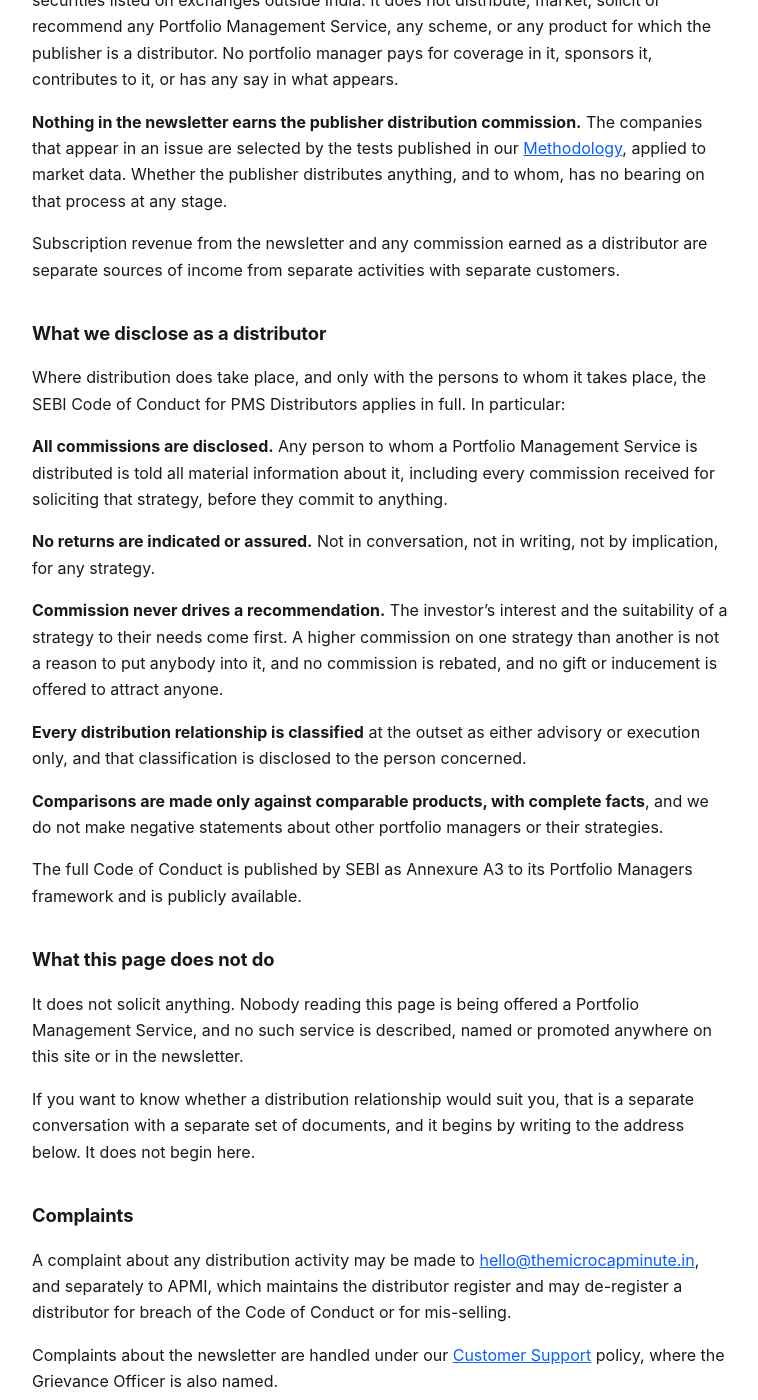
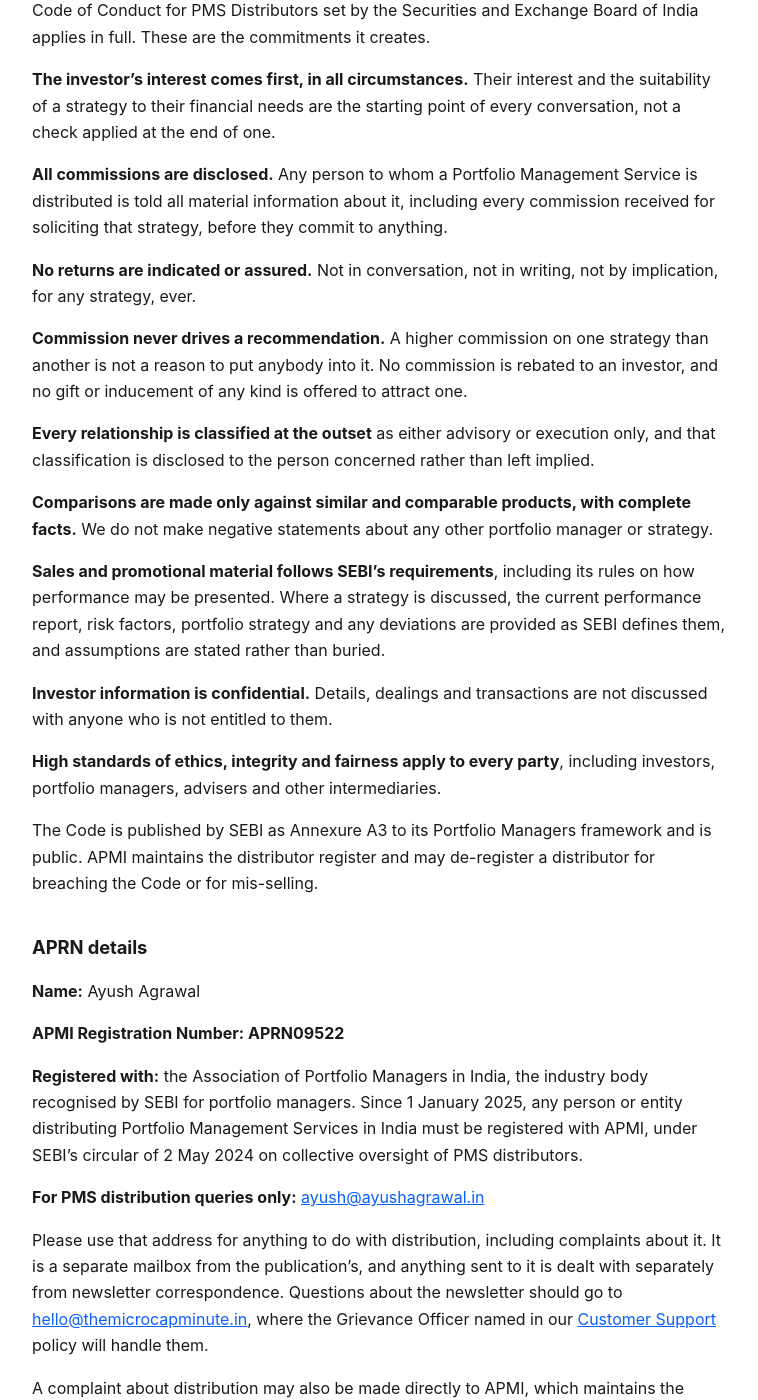
Before and after one commit to themicrocapinvestor/MM-Policies, a Jekyll site: the page built from distributor.md, in a window 1280 px wide and 1400 px high, scrolled down 932 px. Shown: the whole window, without its empty margins (260-1018 px from the left). Built offline with Jekyll 4.4.1, drawn with Linux system fonts in a browser that asks for light colours; some of the changed text lies outside the part shown.

Commit message:
Distributor page: code of conduct first, APRN details below it
Restructured into the two parts it should have been. The code of conduct is the
substance and now leads, written out as nine plain commitments taken from SEBI's
Annexure A3 rather than as a citation. The registration details sit underneath
it, where somebody checking a number will look for them.

Retitled from Distributor Disclosure to Distributor Code of Conduct, on the
index too, because that is what the page mostly is.

PMS distribution queries now go to ayush@ayushagrawal.in, a separate mailbox
from the publication's. Complaints about distribution go there or direct to
APMI; anything about the newsletter stays with hello@themicrocapminute.in and
the Grievance Officer named in Customer Support. Two activities, two addresses,
which is the same reason this page exists at all.

```diff
--- a/distributor.md
+++ b/distributor.md
@@ -1,35 +1,18 @@
 ---
 layout: default
-title: Distributor Disclosure
+title: Distributor Code of Conduct
 ---
 
-# Distributor disclosure
+# Distributor code of conduct
 
 *Last updated: 10 August 2026*
 
-This page exists because the publisher of The Microcap Minute Global holds a registration
-that readers are entitled to know about, and because the two activities must not be
-confused with one another.
+The publisher of The Microcap Minute Global is separately a registered distributor of
+Portfolio Management Services in India. That is a different activity from this
+publication, conducted with different people under different rules, and this page sets out
+the rules it is conducted under. The registration details follow at the foot of the page.
 
-## The registration
-
-**Ayush Agrawal is a Portfolio Management Services distributor registered with the
-Association of Portfolio Managers in India (APMI).**
-
-**APMI Registration Number: APRN09522**
-
-APMI is the industry body recognised by the Securities and Exchange Board of India (SEBI)
-for portfolio managers. Since 1 January 2025, any person or entity distributing Portfolio
-Management Services in India must be registered with APMI, under SEBI's circular of 2 May
-2024 on collective oversight of PMS distributors.
-
-**A distributor registration is not an advisory registration.** It permits the holder to
-distribute portfolio management services. It does not make the holder an Investment
-Adviser, a Research Analyst, or a Portfolio Manager, and this publication does not act as
-any of those. Ayush Agrawal is not registered with SEBI as an Investment Adviser or as a
-Research Analyst.
-
-## The two things are separate, and this is the important part
+## The separation, first
 
 **The Microcap Minute Global is not a distribution activity.**
 
@@ -45,55 +28,89 @@ that appear in an issue are selected by the tests published in our
 anything, and to whom, has no bearing on that process at any stage.
 
 Subscription revenue from the newsletter and any commission earned as a distributor are
-separate sources of income from separate activities with separate customers.
+separate income from separate activities with separate customers, and this page is the
+only place on this site where the second one is discussed.
 
-## What we disclose as a distributor
+## The code of conduct we follow
 
 Where distribution does take place, and only with the persons to whom it takes place, the
-SEBI Code of Conduct for PMS Distributors applies in full. In particular:
+Code of Conduct for PMS Distributors set by the Securities and Exchange Board of India
+applies in full. These are the commitments it creates.
+
+**The investor's interest comes first, in all circumstances.** Their interest and the
+suitability of a strategy to their financial needs are the starting point of every
+conversation, not a check applied at the end of one.
 
 **All commissions are disclosed.** Any person to whom a Portfolio Management Service is
 distributed is told all material information about it, including every commission received
 for soliciting that strategy, before they commit to anything.
 
 **No returns are indicated or assured.** Not in conversation, not in writing, not by
-implication, for any strategy.
+implication, for any strategy, ever.
 
-**Commission never drives a recommendation.** The investor's interest and the suitability
-of a strategy to their needs come first. A higher commission on one strategy than another
-is not a reason to put anybody into it, and no commission is rebated, and no gift or
-inducement is offered to attract anyone.
+**Commission never drives a recommendation.** A higher commission on one strategy than
+another is not a reason to put anybody into it. No commission is rebated to an investor,
+and no gift or inducement of any kind is offered to attract one.
 
-**Every distribution relationship is classified** at the outset as either advisory or
-execution only, and that classification is disclosed to the person concerned.
+**Every relationship is classified at the outset** as either advisory or execution only,
+and that classification is disclosed to the person concerned rather than left implied.
 
-**Comparisons are made only against comparable products, with complete facts**, and we do
-not make negative statements about other portfolio managers or their strategies.
+**Comparisons are made only against similar and comparable products, with complete facts.**
+We do not make negative statements about any other portfolio manager or strategy.
 
-The full Code of Conduct is published by SEBI as Annexure A3 to its Portfolio Managers
-framework and is publicly available.
+**Sales and promotional material follows SEBI's requirements**, including its rules on how
+performance may be presented. Where a strategy is discussed, the current performance
+report, risk factors, portfolio strategy and any deviations are provided as SEBI defines
+them, and assumptions are stated rather than buried.
 
-## What this page does not do
+**Investor information is confidential.** Details, dealings and transactions are not
+discussed with anyone who is not entitled to them.
 
-It does not solicit anything. Nobody reading this page is being offered a Portfolio
-Management Service, and no such service is described, named or promoted anywhere on this
-site or in the newsletter.
+**High standards of ethics, integrity and fairness apply to every party**, including
+investors, portfolio managers, advisers and other intermediaries.
 
-If you want to know whether a distribution relationship would suit you, that is a separate
-conversation with a separate set of documents, and it begins by writing to the address
-below. It does not begin here.
+The Code is published by SEBI as Annexure A3 to its Portfolio Managers framework and is
+public. APMI maintains the distributor register and may de-register a distributor for
+breaching the Code or for mis-selling.
 
-## Complaints
+## APRN details
 
-A complaint about any distribution activity may be made to
-[hello@themicrocapminute.in](mailto:hello@themicrocapminute.in), and separately to APMI,
-which maintains the distributor register and may de-register a distributor for breach of
-the Code of Conduct or for mis-selling.
+**Name:** Ayush Agrawal
 
-Complaints about the newsletter are handled under our
-[Customer Support](support.html) policy, where the Grievance Officer is also named.
+**APMI Registration Number: APRN09522**
 
-## And the usual
+**Registered with:** the Association of Portfolio Managers in India, the industry body
+recognised by SEBI for portfolio managers. Since 1 January 2025, any person or entity
+distributing Portfolio Management Services in India must be registered with APMI, under
+SEBI's circular of 2 May 2024 on collective oversight of PMS distributors.
+
+**For PMS distribution queries only:**
+[ayush@ayushagrawal.in](mailto:ayush@ayushagrawal.in)
+
+Please use that address for anything to do with distribution, including complaints about
+it. It is a separate mailbox from the publication's, and anything sent to it is dealt with
+separately from newsletter correspondence. Questions about the newsletter should go to
+[hello@themicrocapminute.in](mailto:hello@themicrocapminute.in), where the Grievance
+Officer named in our [Customer Support](support.html) policy will handle them.
+
+A complaint about distribution may also be made directly to APMI, which maintains the
+register.
+
+### What this registration is, and is not
+
+**A distributor registration is not an advisory registration.** It permits the holder to
+distribute portfolio management services. It does not make the holder an Investment
+Adviser, a Research Analyst, or a Portfolio Manager, and this publication does not act as
+any of those. Ayush Agrawal is not registered with SEBI as an Investment Adviser or as a
+Research Analyst.
+
+**This page solicits nothing.** Nobody reading it is being offered a Portfolio Management
+Service, and no such service is described, named or promoted anywhere on this site or in
+the newsletter. If you want to know whether a distribution relationship would suit you,
+that is a separate conversation with a separate set of documents, and it begins at the
+address above rather than here.
+
+---
 
 Nothing on this page changes anything in the [Disclaimer](disclaimer.html). The newsletter
 is not investment advice, is not a recommendation to buy or sell any security, and is not
```
Also changed, not shown: index.md (+1 -1 lines).
